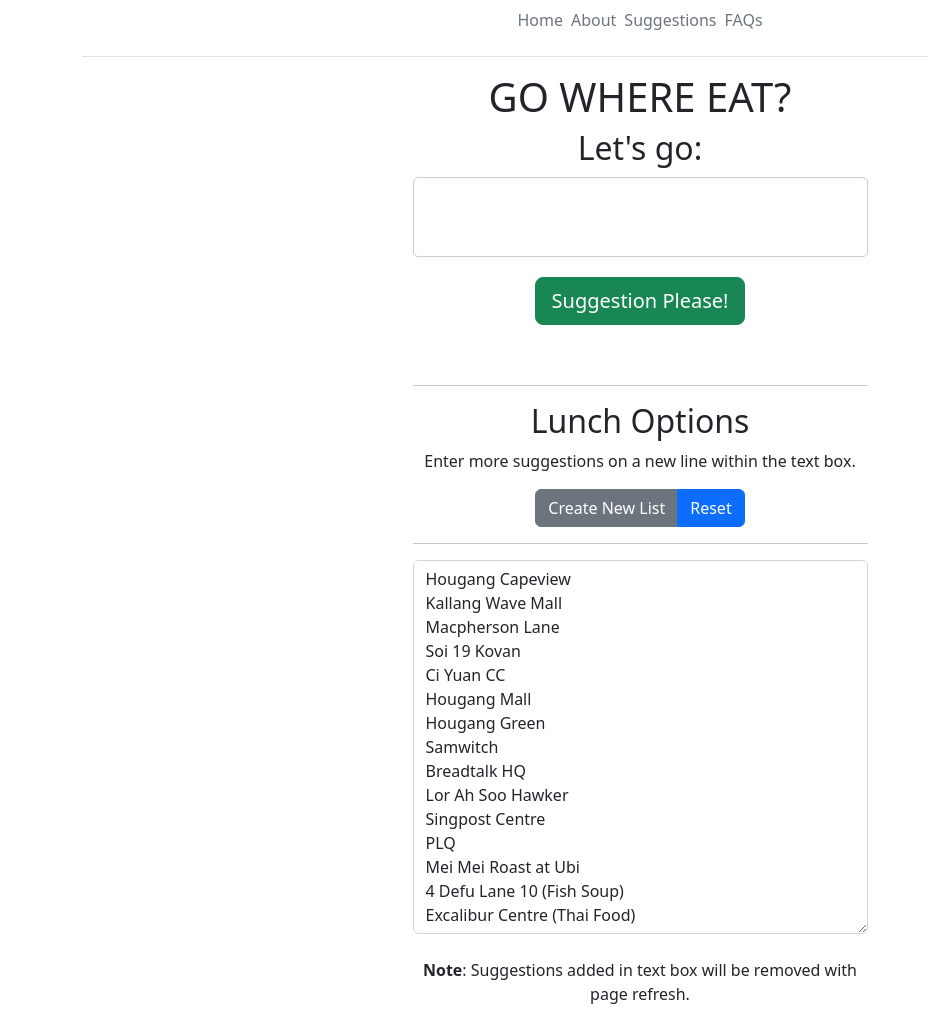
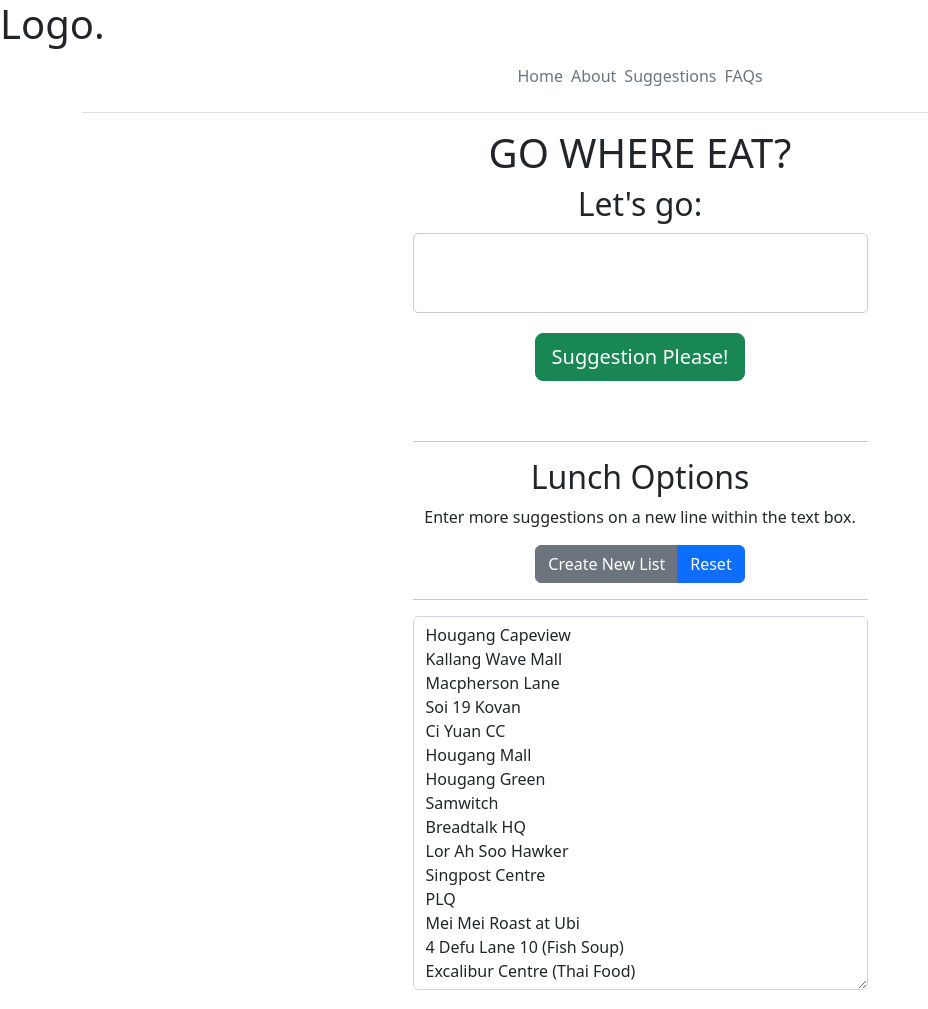
Before and after one commit to Lturncold/PLAB_eats, a plain HTML site: page index.html in a window 1280 px wide. Shown: the top 1009 px of the page, without its empty margins (0-928 px from the left). Drawn offline with nearby package versions, Linux system fonts and the light colour scheme.

Commit message:
intro header for Splash

```diff
--- a/index.html
+++ b/index.html
@@ -11,6 +11,12 @@
     </head>
 
     <body>
+        <div class="intro">
+            <h1 class="log-header">
+                <span class="logo">Lo</span><span class="logo">go.</span>
+            </h1>
+        </div>
+
         <header>
             <div class="container">
                   <ul class="nav justify-content-center border-bottom pb-3 mb-3">
```
